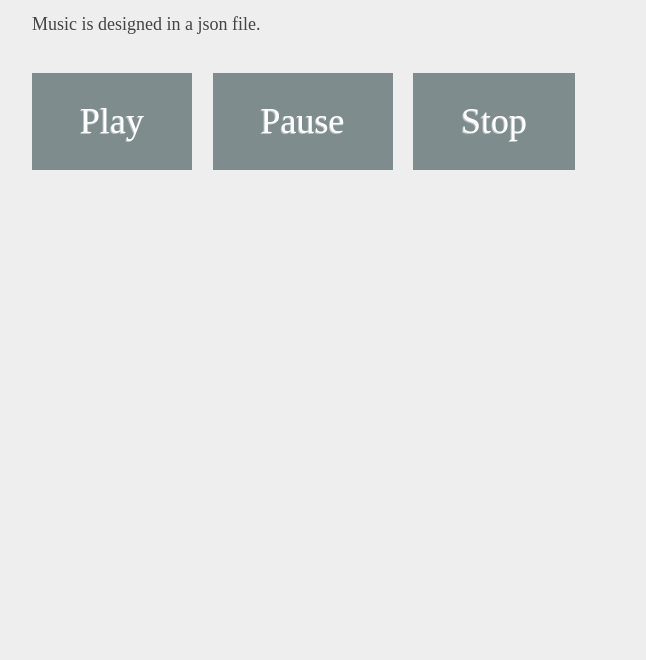
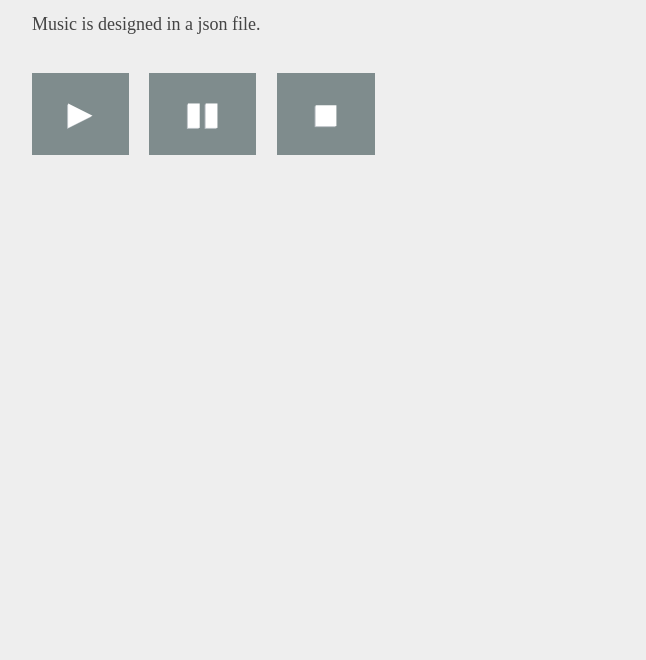
Before and after one commit to ericoporto/bgmJs, a plain HTML site: page index.html in a window 1280 px wide. Shown: the part 140-800 px from the top of the page, without its empty margins (283-929 px from the left). Drawn offline with Linux system fonts and the light colour scheme.

Commit message:
modded for a symbol oriented play pause stop

```diff
--- a/index.html
+++ b/index.html
@@ -5,20 +5,8 @@
     <script>
     var bgmusic = []
     var torun = function(){
-
         bgmusic = new music()
-
-        //  document.getElementById("pause").style.display = "block";
-        // /I can play a song in songs as audio tag.
-        // bgmusic.songs[0].play() works
-        // /as does
-        // bgmusic.songs[0].pause()
-        // /and
-        // bgmusic.songs[0].currentTime = 0
-        // /works too
-
-
-        }
+    }
     </script>
     <meta charset="utf-8">
     <meta name="viewport" content="width=device-width, initial-scale=1">
@@ -34,14 +22,16 @@
       Music is designed in a json file.
     </p>
     <section class="flat">
-    <button id="button_play" onclick="bgmusic.songs[0].play()">
-      Play
+    <button id="button_play" alt="play" onclick="bgmusic.songs[0].play()">
+      &#9654;
     </button>
-    <button id="button_pause" onclick="bgmusic.songs[0].pause()">
-      Pause
+
+    <button id="button_pause" alt="pause" onclick="bgmusic.songs[0].pause()">
+       &#9646;&#9646;
     </button>
-    <button id="button_pause" onclick="bgmusic.songs[0].pause();bgmusic.songs[0].currentTime = 0">
-      Stop
+
+    <button id="button_pause" alt="stop" onclick="bgmusic.songs[0].pause();bgmusic.songs[0].currentTime = 0">
+      &#9724
     </button>
     </section>
 </body>
--- a/simple.css
+++ b/simple.css
@@ -18,8 +18,8 @@ button {
     display: inline-block;
     font-family: serif;
     margin: 16px 16px 16px 0;
-    padding: 16px 48px;
-    font-size: 36px;
+    padding: 12px 36px;
+    font-size: 32px;
     line-height: 1.8;
     appearance: none;
     box-shadow: none;
```
